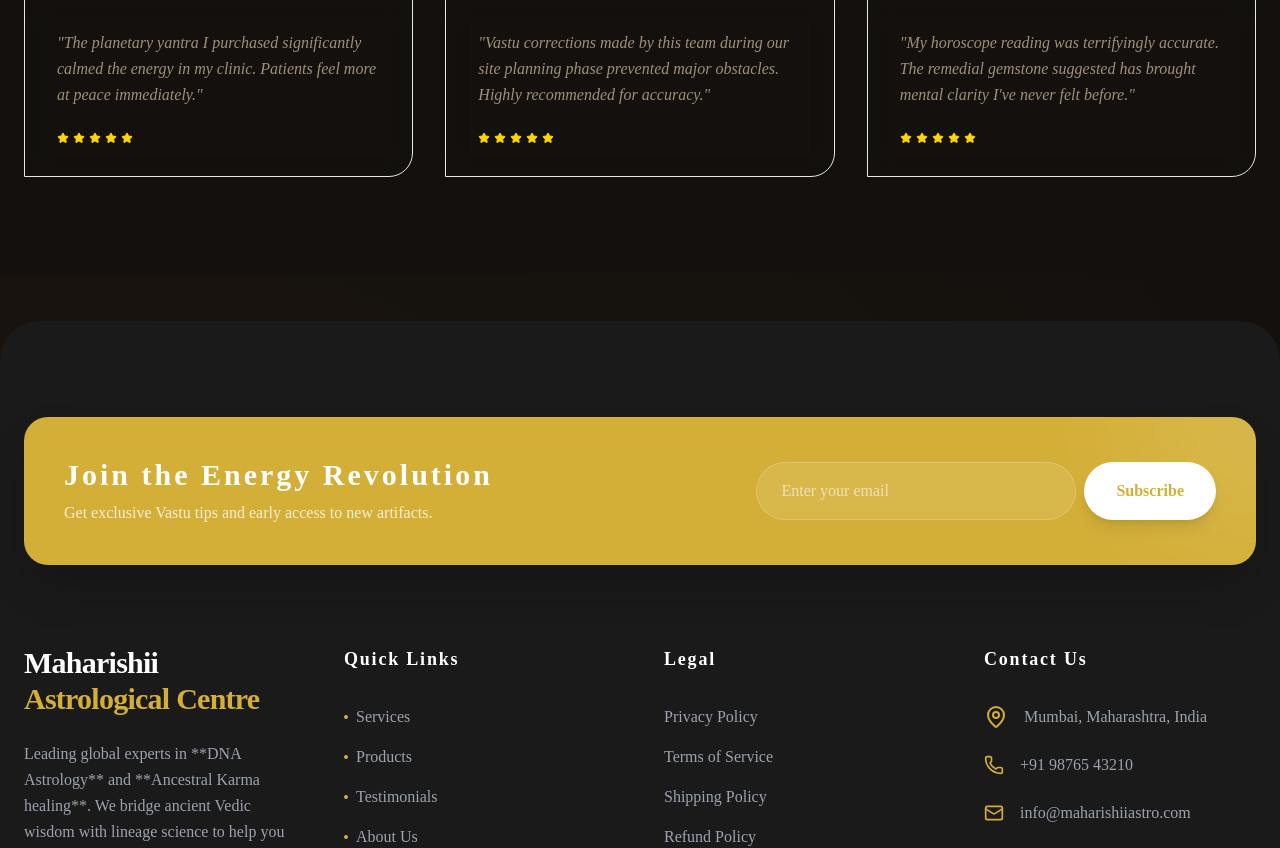
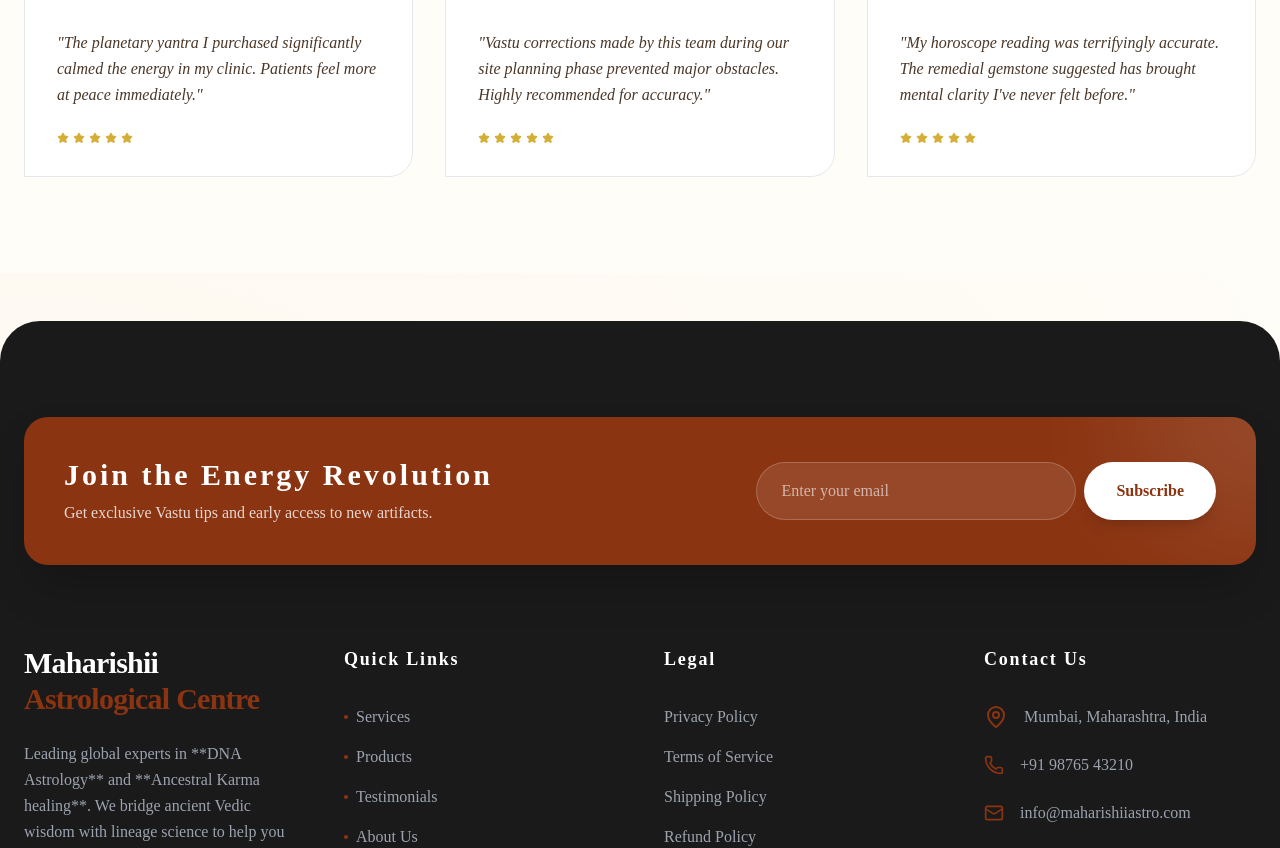
Before and after one commit to raj3131/MaharishiiAstrological-Centre, a Next.js app: page / in a window 1280 px wide. Shown: the part 4968-5816 px from the top of the page. Built offline with nearby package versions, Linux system fonts and the light colour scheme; a web font is replaced by a local one.

Commit message:
Refined Contrast: Restored light background while maintaining deep, high-contrast elements and cards

```diff
--- a/src/app/globals.css
+++ b/src/app/globals.css
@@ -3,31 +3,31 @@
 @tailwind utilities;
 
 :root {
-  /* Royal Dark Vedic Palette */
-  --color-1: #241F1C;
-  /* Deep Base / Card BG */
-  --color-2: #CD7F32;
-  /* Bronze / Accents */
-  --color-3: #D4AF37;
-  /* Gold / Primary Highlights */
-  --color-4: #A0907A;
-  /* Muted Sand / Sub-text */
-  --color-5: #FFD700;
-  /* Pure Gold / Interaction */
+  /* Enriched Vedic Palette - High Contrast on Light */
+  --color-1: #FBD773;
+  /* Gold Accent */
+  --color-2: #B06935;
+  /* Bold Bronze */
+  --color-3: #8B3411;
+  /* Deep Rust / Primary UI */
+  --color-4: #4A3728;
+  /* Espresso / Text secondary */
+  --color-5: #D4AF37;
+  /* Metallic Gold */
 
-  --background: #13100D;
-  /* Deep Charcoal Brown */
-  --foreground: #F5E6D3;
-  /* Warm Off-white / Text */
+  --background: #FFFDF7;
+  /* Warm Light Cream */
+  --foreground: #2D1E17;
+  /* Noble Dark Brown */
 
-  --primary: #D4AF37;
-  --primary-light: #CD7F32;
-  --secondary: #241F1C;
-  --accent: #FFD700;
-  --muted: #A0907A;
+  --primary: #8B3411;
+  --primary-light: #B06935;
+  --secondary: #FBD773;
+  --accent: #D4AF37;
+  --muted: #4A3728;
 
-  --card-bg: #1A1613;
-  --border-color: #D4AF37;
+  --card-bg: #FFFFFF;
+  --border-color: #8B3411;
 
   --font-heading: var(--font-cinzel), serif;
   --font-body: var(--font-geist-sans), sans-serif;
@@ -36,8 +36,8 @@
 
 @media (prefers-color-scheme: dark) {
   :root {
-    --background: #13100D;
-    --foreground: #F5E6D3;
+    --background: #FFFDF7;
+    --foreground: #2D1E17;
   }
 }
 
--- a/src/components/Navbar.tsx
+++ b/src/components/Navbar.tsx
@@ -19,13 +19,13 @@
     const navBackground = useTransform(
         scrollY,
         [0, 50],
-        ["rgba(19, 16, 13, 0)", "rgba(19, 16, 13, 0.95)"]
+        ["rgba(255, 253, 247, 0)", "rgba(255, 253, 247, 0.95)"]
     );
 
     const navShadow = useTransform(
         scrollY,
         [0, 50],
-        ["none", "0 10px 40px -10px rgba(0, 0, 0, 0.5)"]
+        ["none", "0 10px 40px -10px rgba(139, 52, 17, 0.1)"]
     );
 
     return (
@@ -111,7 +111,7 @@
                             animate={{ opacity: 1 }}
                             exit={{ opacity: 0 }}
                             transition={{ duration: 0.3 }}
-                            className="fixed inset-0 bg-[#13100D] z-[60] flex flex-col lg:hidden"
+                            className="fixed inset-0 bg-[#FFFDF7] z-[60] flex flex-col lg:hidden"
                         >
                             <div className="flex flex-col h-full w-full p-8 pt-24 overflow-y-auto relative">
                                 <span className="text-[var(--color-3)] font-bold uppercase tracking-[0.2em] text-[10px] mb-10 block opacity-50">Navigation Directory</span>
--- a/src/components/ProductShowcase.tsx
+++ b/src/components/ProductShowcase.tsx
@@ -70,10 +70,10 @@
                 >
                     {products.map((product) => (
                         <Link href={`/products/${product.id}`} key={product.id}>
-                            <motion.div variants={itemVariants} className="group relative bg-[var(--card-bg)] rounded-3xl overflow-hidden border border-[var(--color-3)]/10 hover:border-[var(--color-3)]/40 transition-all duration-500 hover:shadow-[0_20px_40px_-5px_rgba(0,0,0,0.5)] cursor-pointer">
+                            <motion.div variants={itemVariants} className="group relative bg-white rounded-3xl overflow-hidden border border-[var(--color-3)]/10 hover:border-[var(--color-3)]/40 transition-all duration-500 hover:shadow-xl cursor-pointer">
 
                                 {/* Image */}
-                                <div className="h-[200px] md:h-[280px] w-full relative overflow-hidden bg-[var(--color-1)]/20">
+                                <div className="h-[200px] md:h-[280px] w-full relative overflow-hidden bg-[var(--color-1)]/10">
                                     <Image
                                         src={product.image}
                                         alt={product.name}
@@ -82,18 +82,18 @@
                                     />
 
                                     {/* Floating Cart Button */}
-                                    <button className="absolute bottom-4 right-4 bg-[var(--background)] text-[var(--foreground)] p-3 rounded-full shadow-lg translate-y-20 opacity-0 group-hover:translate-y-0 group-hover:opacity-100 transition-all duration-300 hover:bg-[var(--color-3)] hover:text-[var(--background)] z-20 border border-[var(--color-3)]/20">
+                                    <button className="absolute bottom-4 right-4 bg-white text-[var(--foreground)] p-3 rounded-full shadow-lg translate-y-20 opacity-0 group-hover:translate-y-0 group-hover:opacity-100 transition-all duration-300 hover:bg-[var(--color-3)] hover:text-white z-20 border border-[var(--color-3)]/10">
                                         <ShoppingBag className="w-5 h-5" />
                                     </button>
 
                                     {/* Badge */}
-                                    <div className="absolute top-4 left-4 bg-[var(--card-bg)]/90 backdrop-blur-md border border-[var(--color-3)]/20 px-3 py-1 rounded-full text-xs font-bold uppercase tracking-wider text-[var(--color-3)] shadow-sm">
+                                    <div className="absolute top-4 left-4 bg-white/90 backdrop-blur-md border border-[var(--color-3)]/10 px-3 py-1 rounded-full text-xs font-bold uppercase tracking-wider text-[var(--color-3)] shadow-sm">
                                         {product.category}
                                     </div>
                                 </div>
 
                                 {/* Content */}
-                                <div className="p-4 md:p-6 relative bg-[var(--card-bg)]">
+                                <div className="p-4 md:p-6 relative bg-white">
                                     <div className="flex flex-col gap-1 mb-2">
                                         <h3 className="text-lg md:text-xl font-serif text-[var(--foreground)] group-hover:text-[var(--color-3)] transition-colors cursor-pointer tracking-wide truncate">{product.name}</h3>
                                         <div className="flex justify-between items-center">
@@ -104,7 +104,7 @@
                                             </div>
                                         </div>
                                     </div>
-                                    <div className="w-full h-[1px] bg-gradient-to-r from-[var(--color-3)]/20 to-transparent my-3 md:my-4" />
+                                    <div className="w-full h-[1px] bg-gradient-to-r from-[var(--color-3)]/10 to-transparent my-3 md:my-4" />
                                     <p className="text-[var(--color-4)] text-[10px] md:text-sm line-clamp-1 italic font-light">
                                         Blessed for purity and potency.
                                     </p>
--- a/src/components/Services.tsx
+++ b/src/components/Services.tsx
@@ -54,7 +54,7 @@
                                 whileInView={{ opacity: 1, y: 0 }}
                                 transition={{ delay: index * 0.1, duration: 0.5 }}
                                 viewport={{ once: true, margin: "-50px" }}
-                                className="group relative p-8 bg-[var(--color-1)]/10 backdrop-blur-md border border-[var(--color-3)]/10 rounded-2xl hover:border-[var(--color-3)]/40 transition-all duration-300 overflow-hidden shadow-xl hover:shadow-[0_10px_40px_rgba(212,175,55,0.05)]"
+                                className="group relative p-8 bg-white border border-[var(--color-3)]/10 rounded-2xl hover:border-[var(--color-3)]/40 transition-all duration-300 overflow-hidden shadow-sm hover:shadow-xl"
                             >
                                 {/* Hover Glow - Hidden on mobile for performance */}
                                 <div className="absolute -inset-[100%] bg-gradient-to-br from-transparent via-[var(--color-1)]/30 to-transparent opacity-0 group-hover:opacity-100 transition-opacity duration-700 blur-xl rounded-full translate-x-12 translate-y-12 hidden md:block" />
--- a/src/components/Testimonials.tsx
+++ b/src/components/Testimonials.tsx
@@ -51,13 +51,13 @@
                             whileInView={{ opacity: 1, y: 0 }}
                             transition={{ delay: index * 0.2 }}
                             viewport={{ once: true }}
-                            className="relative bg-[var(--card-bg)]/50 p-8 rounded-t-3xl rounded-br-3xl border border-[var(--color-3)]/10 hover:border-[var(--color-3)]/40 transition-all duration-500 backdrop-blur-md group hover:bg-[var(--card-bg)] hover:shadow-2xl"
+                            className="relative bg-white p-8 rounded-t-3xl rounded-br-3xl border border-[var(--color-3)]/10 hover:border-[var(--color-3)]/30 transition-all duration-500 backdrop-blur-md group hover:shadow-xl"
                         >
-                            <Quote className="absolute top-6 right-6 w-10 h-10 text-[var(--color-3)]/20 group-hover:text-[var(--color-3)]/40 transition-colors rotate-180" />
+                            <Quote className="absolute top-6 right-6 w-10 h-10 text-[var(--color-3)]/10 group-hover:text-[var(--color-3)]/20 transition-colors rotate-180" />
 
                             <div className="flex items-center gap-4 mb-8">
                                 <div className="relative w-14 h-14 rounded-full p-[2px] bg-gradient-to-tr from-[var(--color-3)] to-[var(--color-2)]">
-                                    <div className="w-full h-full rounded-full overflow-hidden relative bg-[var(--background)]">
+                                    <div className="w-full h-full rounded-full overflow-hidden relative bg-white">
                                         <Image
                                             src={testimonial.image}
                                             alt={testimonial.name}
```
